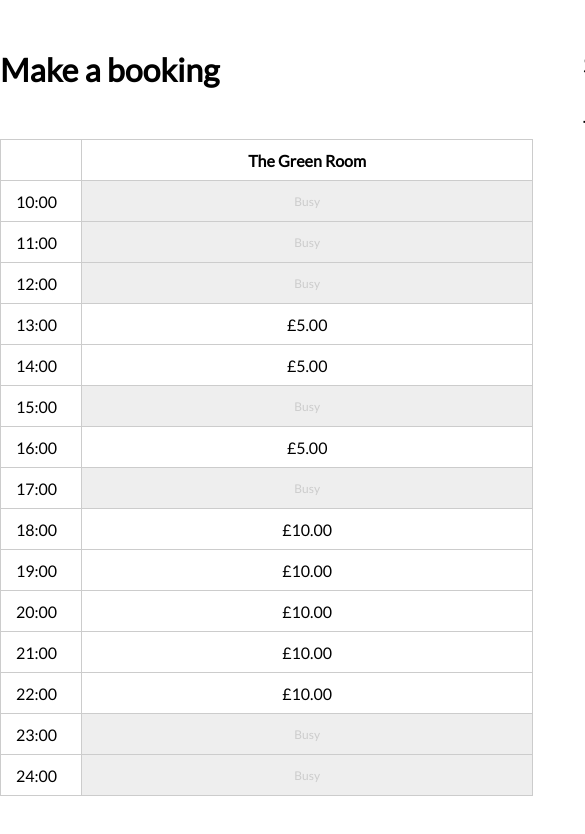
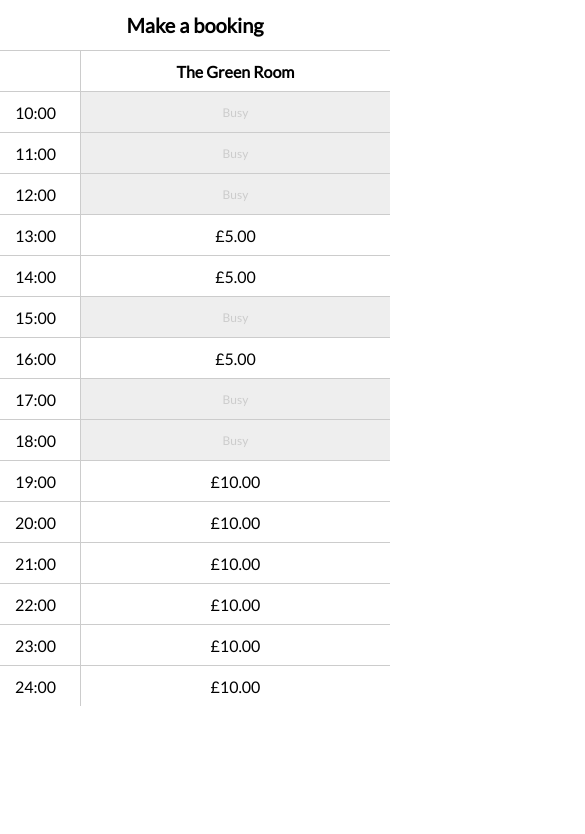
Before and after one commit to davidfloegel/booking-prototype, a React (Create React App) app: page / in a window 390 px wide. Shown: the top 834 px of the page, 585 px wide, since content can reach past the window. Built offline with nearby package versions, Linux system fonts and the light colour scheme.

Commit message:
responsive changes

```diff
--- a/public/index.html
+++ b/public/index.html
@@ -3,7 +3,7 @@
   <head>
     <meta charset="utf-8" />
     <link rel="shortcut icon" href="%PUBLIC_URL%/favicon.ico" />
-    <meta name="viewport" content="width=device-width, initial-scale=1" />
+    <meta name="viewport" content="width=device-width, initial-scale=1.0, maximum-scale=1.0, user-scalable=no"/>
     <meta name="theme-color" content="#000000" />
     <!--
       manifest.json provides metadata used when your web app is installed on a
@@ -30,7 +30,8 @@
 }
 
 body {
-  padding: 50px 0;
+  padding: 0;
+  overflow-y: hidden;
 }
 </style>
   </head>
--- a/src/App.tsx
+++ b/src/App.tsx
@@ -2,23 +2,43 @@ import React, { useState } from "react";
 import styled, { css } from "styled-components";
 
 const Container = styled.div`
-  width: 900px;
-  display: flex;
+  width: 100%;
+  height: 100vh;
   margin: 0 auto;
+
+  max-width: 400px;
 `;
 
 const Left = styled.div`
-  width: 600px;
+  width: 100%;
+  height: calc(100vh - 50px);
+  overflow-y: scroll;
+  // border: 1px solid red;
 `;
-
 const Right = styled.div`
+  display: none;
   width: 300px;
   padding: 0 50px;
 `;
 
+const Heading = styled.div`
+  height: 50px;
+  background: #fff;
+  border-bottom: 1px solid #ccc;
+  margin: 0;
+  display: flex;
+  align-items: center;
+  justify-content: center;
+
+  h1 {
+    font-size: 20px;
+    margin: 0;
+    padding: 0;
+  }
+`;
+
 const Grid = styled.div`
-  margin-top: 50px;
-  border: 1px solid #ccc;
+  // border: 1px solid #ccc;
 `;
 
 const Header = styled.div`
@@ -83,6 +103,18 @@ const TimeSlot = styled.div<any>`
   `};
 `;
 
+const ErrorMessage = styled.div`
+  background: #eb4d4b;
+  color: #fff;
+  font-size: 14px;
+  border-radius: 4px;
+  padding: 10px;
+  position: absolute;
+  top: 60px;
+  left: 5px;
+  right: 5px;
+`;
+
 const openingHours = [
   10,
   11,
@@ -115,8 +147,8 @@ const bookingRules = [
 const busySlots = [
   { id: 1, from: 10, until: 13 },
   { id: 2, from: 15, until: 16 },
-  { id: 3, from: 17, until: 18 },
-  { id: 4, from: 23, until: 25 }
+  { id: 3, from: 17, until: 19 }
+  // { id: 4, from: 23, until: 25 }
 ];
 
 const peakTimes = {
@@ -168,8 +200,11 @@ const renderRow = (
 
 const App: React.FC = () => {
   const [selectedTimes, setSelectedTimes] = useState<any>([]);
+  const [errorMsg, setErrorMsg] = useState<string>();
 
   const onClickRow = (time: number, price: number) => {
+    setErrorMsg(undefined);
+
     const rulesToCheck = bookingRules[0]; // check multiple
     const times = selectedTimes.map((x: any) => x.time);
 
@@ -218,9 +253,8 @@ const App: React.FC = () => {
 
           const distance = (time - last.until) * 60;
 
-          console.log(last, distance, time);
           if (distance > 0 && distance < rulesToCheck.minDistanceBetweenSlots) {
-            alert(
+            setErrorMsg(
               `Please leave no gap or at least ${rulesToCheck.minDistanceBetweenSlots /
                 60} hours inbetween slots`
             );
@@ -233,7 +267,7 @@ const App: React.FC = () => {
           const distance = (first.from - 1 - time) * 60;
 
           if (distance > 0 && distance < rulesToCheck.minDistanceBetweenSlots) {
-            alert(
+            setErrorMsg(
               `Please leave no gap or at least ${rulesToCheck.minDistanceBetweenSlots /
                 60} hours inbetween slots`
             );
@@ -258,7 +292,7 @@ const App: React.FC = () => {
       );
 
       if (containsBusySlot.length > 0) {
-        alert(`Your booking range contains busy slots`);
+        setErrorMsg(`Your booking range contains busy slots`);
       } else {
         setSelectedTimes(addTimes.sort());
       }
@@ -272,9 +306,10 @@ const App: React.FC = () => {
 
   return (
     <Container>
+      <Heading>
+        <h1>Make a booking</h1>
+      </Heading>
       <Left>
-        <h1>Make a booking</h1>
-
         <Grid>
           <Header>
             <TimeCol>&nbsp;</TimeCol>
@@ -308,6 +343,8 @@ const App: React.FC = () => {
           .map((x: any) => x.price)
           .reduce((a: number, b: number) => a + b, 0)}
       </Right>
+
+      {errorMsg && <ErrorMessage>{errorMsg}</ErrorMessage>}
     </Container>
   );
 };
```
